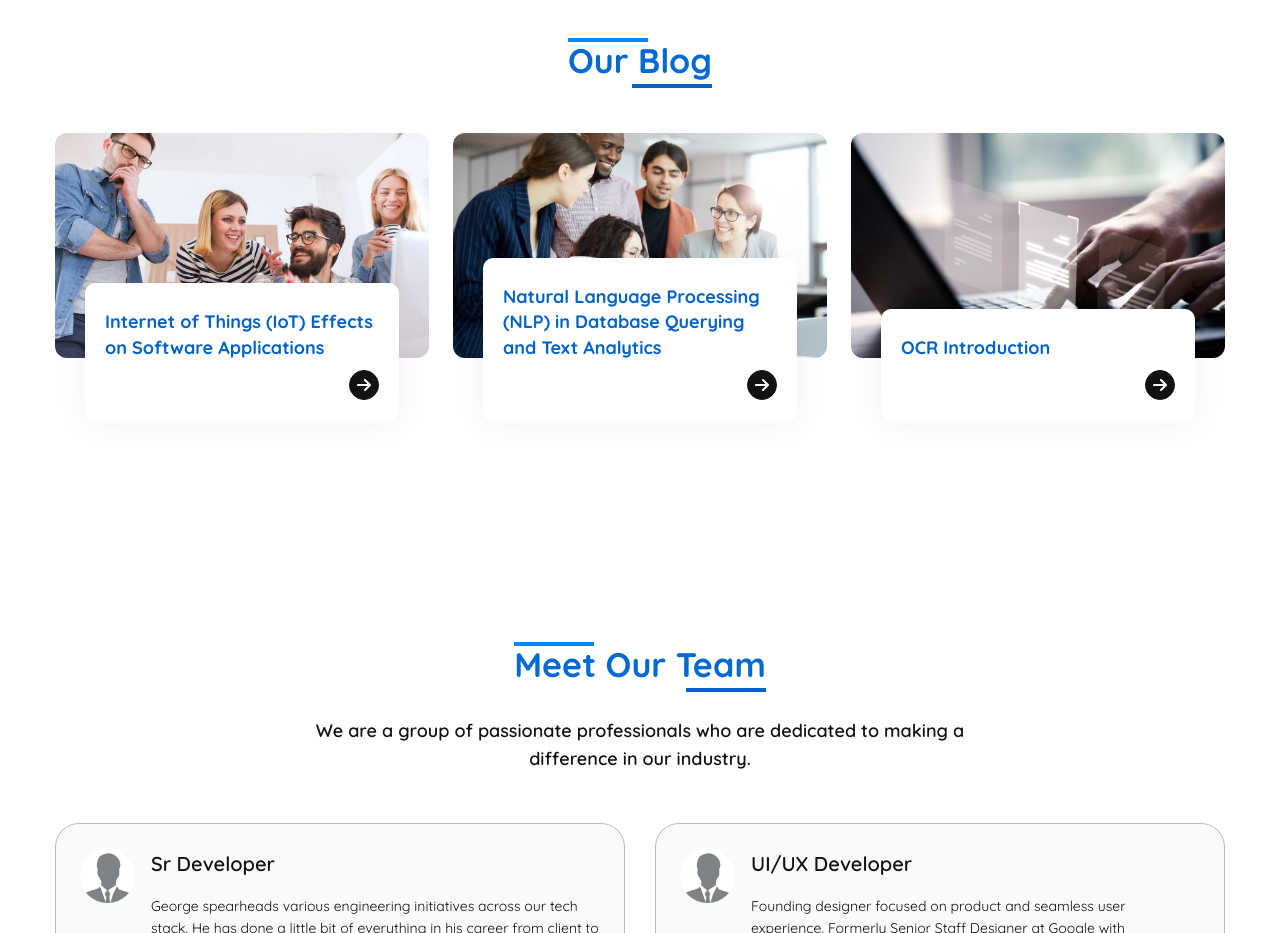
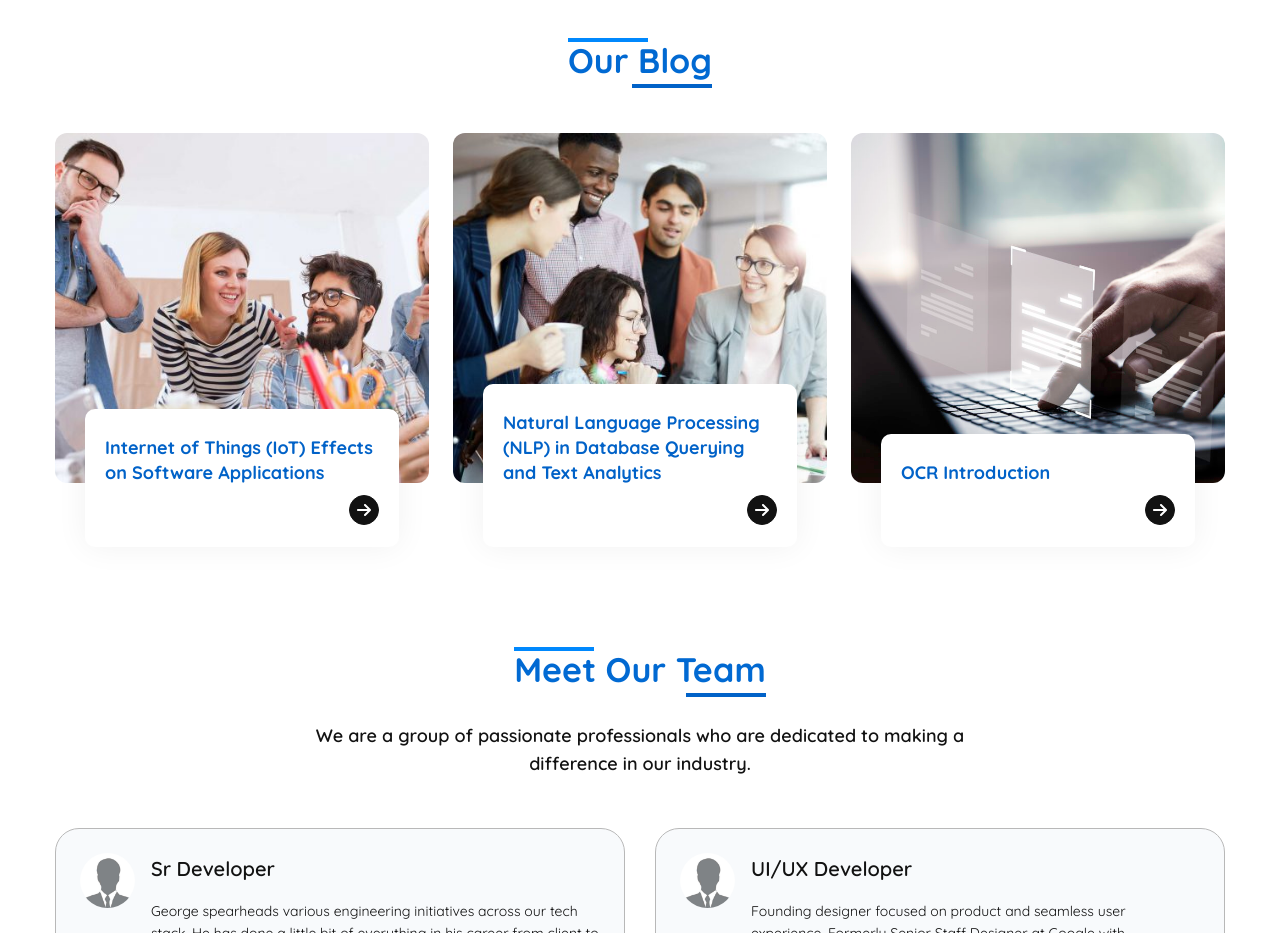
Before and after one commit to AJITSINHSolanki/website_2024, a Next.js app: page / in a window 1280 px wide. Shown: the part 8620-9553 px from the top of the page. Built offline with nearby package versions, Linux system fonts and the light colour scheme.

Commit message:
Blog alignment and Erp page text

```diff
--- a/src/components/blog/index.js
+++ b/src/components/blog/index.js
@@ -51,7 +51,8 @@ const Blog = () => {
             Our <span>Blog</span>
           </p>
         </div>
-        <div className="blog_list blog_list_not_slider" style={{ paddingBottom: '120px' }}>
+        {/* <div className="blog_list blog_list_not_slider" style={{ paddingBottom: '120px' }}> */}
+        <div className="blog_list blog_list_not_slider"  >
           {BlogInfo.length > 0 ? (
             BlogInfo?.map((item, key) => (
               <div key={key} className="blog_item">
--- a/src/pages/erp-applications.js
+++ b/src/pages/erp-applications.js
@@ -85,7 +85,8 @@ const ERPApplications = () => {
           </div>
         </div>
 
-        <div className="home_text">
+
+        <div className="container home_text">
           {ERPdescription.length > 0 ? (
             ERPdescription.map((item, key) => (
               <p key={key}>
--- a/src/styles/globals.css
+++ b/src/styles/globals.css
@@ -2295,6 +2295,7 @@ a {
 .blog_section .blog_list .item--featured a {
   overflow: hidden;
   border-radius: 12px;
+  height: 350px;
   display: block;
   padding-top: 60%;
   position: relative;
```
